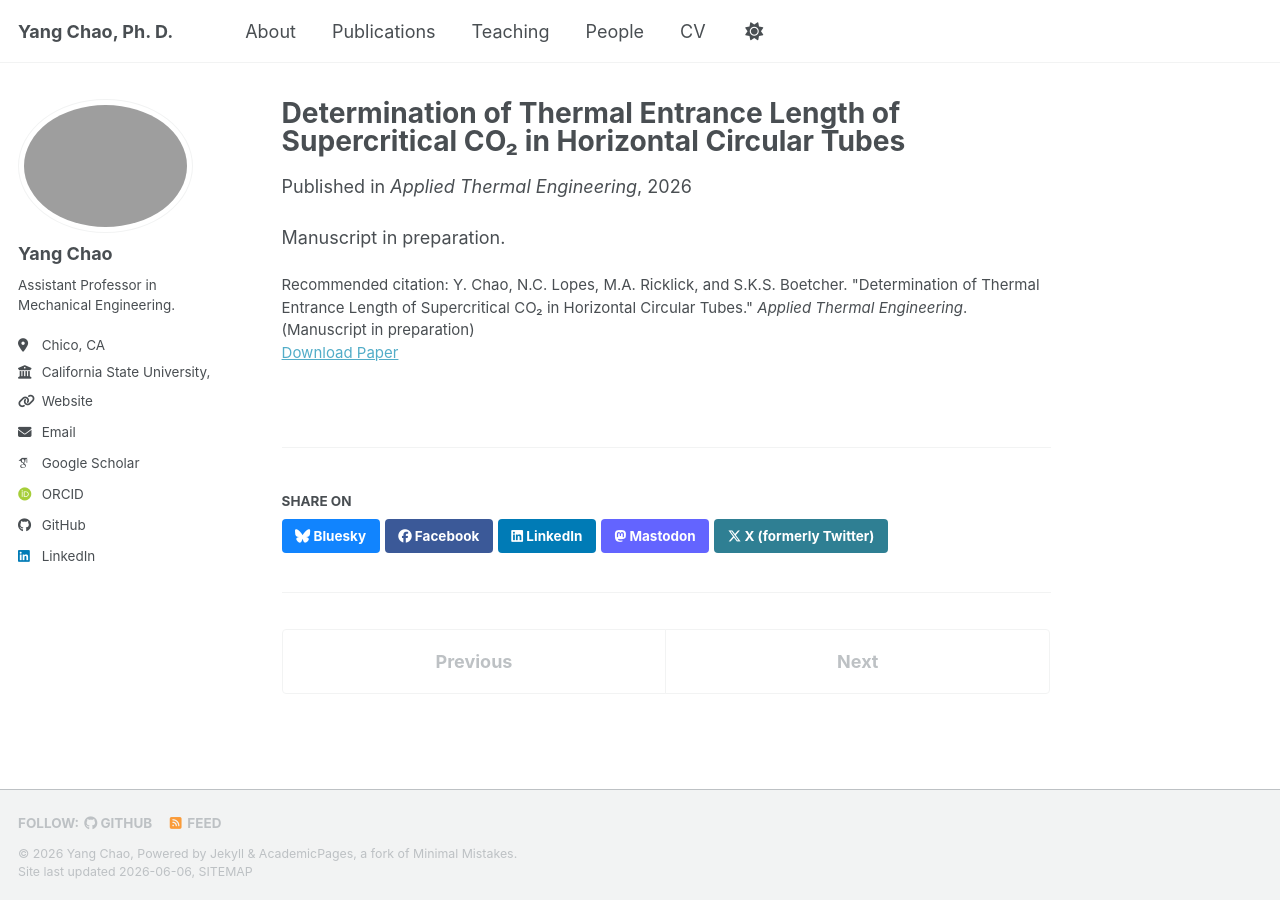
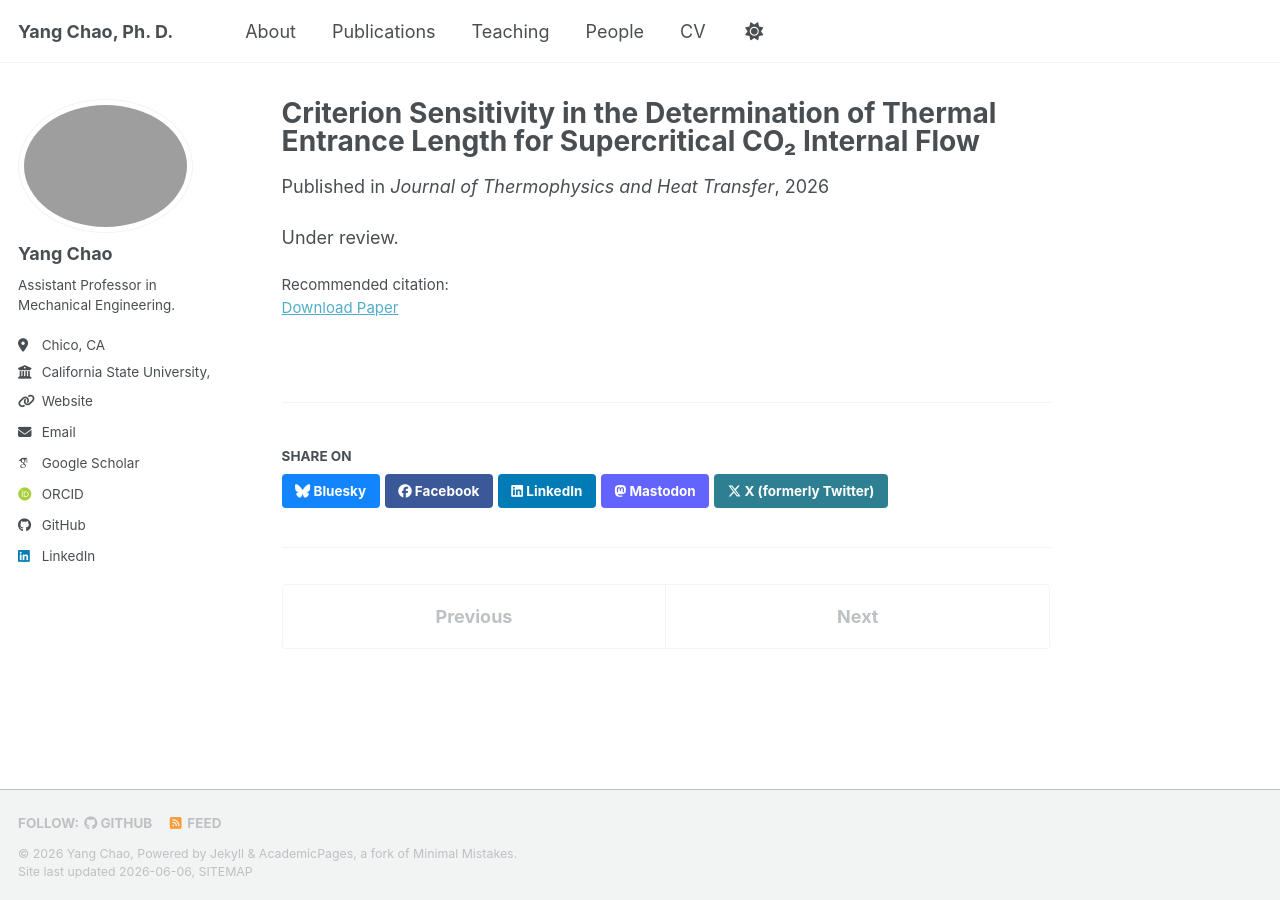
Before and after one commit to cycynyny/cycynyny.github.io, a Jekyll site: the page built from _publications/2026-j1-thermal-entrance.md, in a window 1280 px wide. Built offline with Jekyll 4.4.1, drawn with Linux system fonts in a browser that asks for light colours; some web fonts are replaced; a script bundle is joined from its source files by our own code; library files that are not in the unit come from our copies.

Commit message:
Update 2026-j1-thermal-entrance.md

```diff
--- a/_publications/2026-j1-thermal-entrance.md
+++ b/_publications/2026-j1-thermal-entrance.md
@@ -1,11 +1,11 @@
 ---
-title: "Determination of Thermal Entrance Length of Supercritical CO₂ in Horizontal Circular Tubes"
+title: "Criterion Sensitivity in the Determination of Thermal Entrance Length for Supercritical CO₂ Internal Flow"
 collection: publications
 category: manuscripts
 permalink: /publication/2026-j1-thermal-entrance
-date: 2026-01-01
-venue: "Applied Thermal Engineering"
+date: 2026-06-03
+venue: "Journal of Thermophysics and Heat Transfer"
 paperurl: ""
-citation: "Y. Chao, N.C. Lopes, M.A. Ricklick, and S.K.S. Boetcher. &quot;Determination of Thermal Entrance Length of Supercritical CO₂ in Horizontal Circular Tubes.&quot; <i>Applied Thermal Engineering</i>. (Manuscript in preparation)"
+citation: ""
 ---
-Manuscript in preparation.
+Under review.
```
